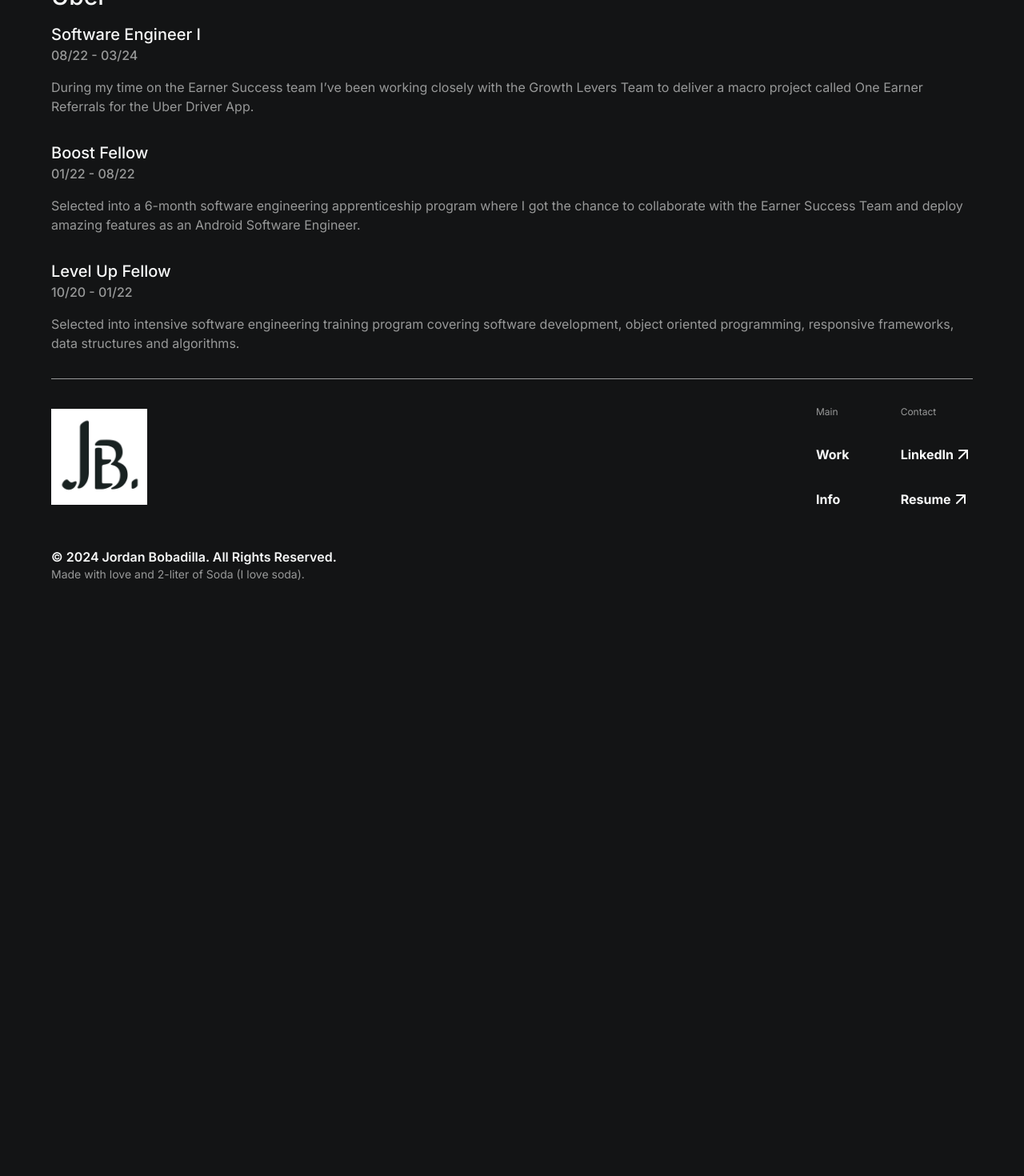
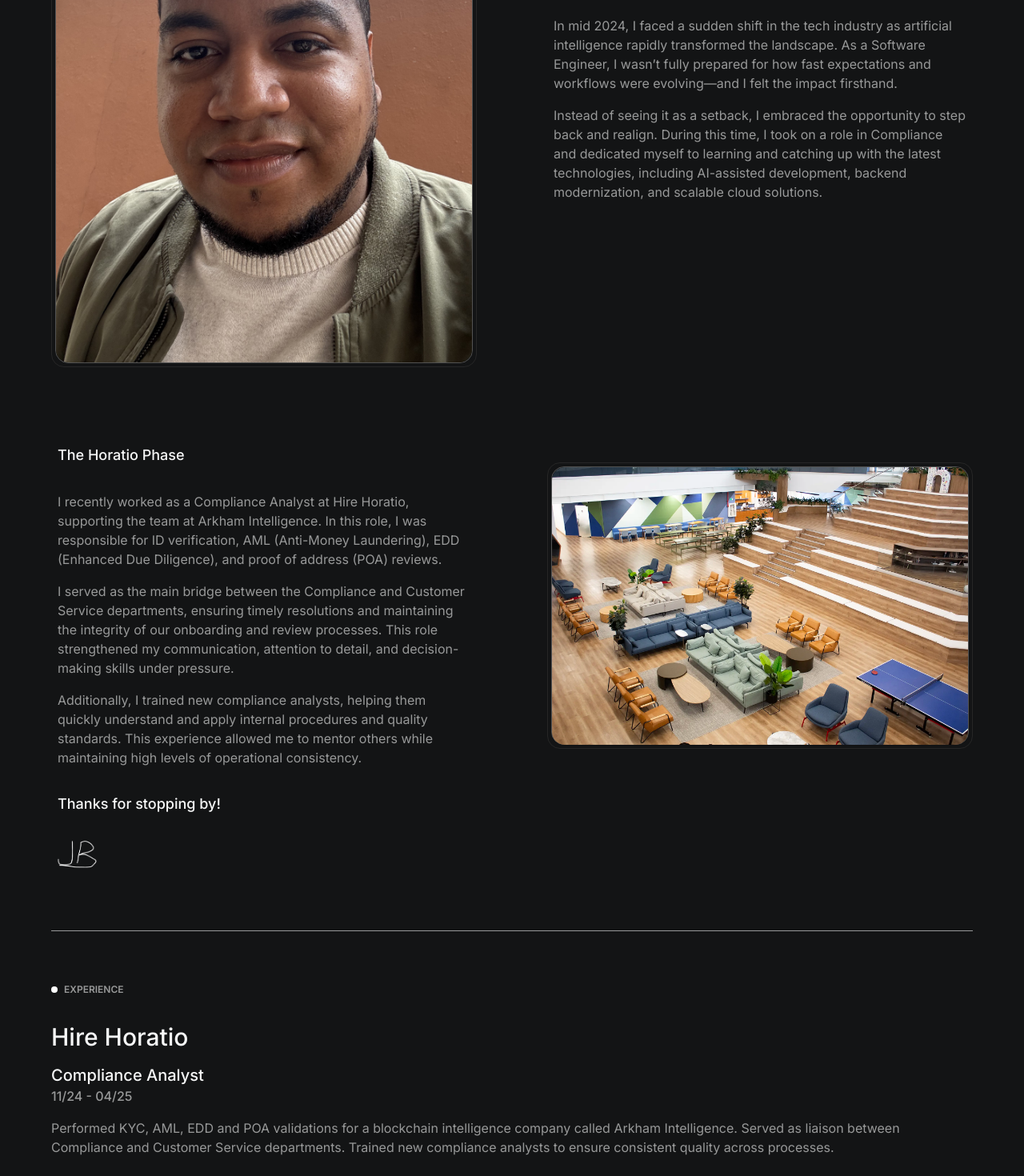
Before and after one commit to jordanbobadilla/personal-portfolio, a Next.js app: page /info in a window 1280 px wide. Shown: the part 5940-7410 px from the top of the page at 80% size. Before the commit the page ends 6700 px from the top, so only its background shows below. Built offline with nearby package versions, Linux system fonts and the light colour scheme.

Commit message:
Add Live Buttons to the Projects

```diff
--- a/app/components/experience/page.tsx
+++ b/app/components/experience/page.tsx
@@ -9,6 +9,15 @@ const Experience = () => {
           Experience
         </h4>
       </div>
+      <h1 className="text-3xl mt-8 mb-4 font-medium">Hire Horatio</h1>
+      <h2 className="text-xl font-medium ">Compliance Analyst</h2>
+      <p className="text-muted-foreground font-medium">11/24 - 04/25</p>
+      <p className="text-muted-foreground mt-4 mb-8">
+        Performed KYC, AML, EDD and POA validations for a blockchain
+        intelligence company called Arkham Intelligence. Served as liaison
+        between Compliance and Customer Service departments. Trained new
+        compliance analysts to ensure consistent quality across processes.
+      </p>
       <h1 className="text-3xl mt-8 mb-4 font-medium">Uber</h1>
       <h2 className="text-xl font-medium ">Software Engineer I</h2>
       <p className="text-muted-foreground font-medium">08/22 - 03/24</p>
--- a/app/components/projects/project/page.tsx
+++ b/app/components/projects/project/page.tsx
@@ -22,11 +22,11 @@ const Project = ({
       className={`mx-8 mt-8 h-auto border border-neutral-800 rounded-2xl text-primary`}
     >
       <div
-        className={`m-1 p-8 h-[98%] border border-neutral-600 hover:border-neutral-400 cursor-pointer rounded-2xl backdrop-blur-xl ${background} flex flex-col`}
+        className={`m-1 p-8 h-[98%] border border-neutral-600 hover:border-neutral-400 cursor-pointer rounded-2xl backdrop-blur-xl ${background} flex flex-col group`}
       >
         <div className="flex justify-between items-center">
           <h2 className="font-bold text-2xl">{title}</h2>
-          <ArrowRight />
+          <ArrowRight className="transform transition-transform duration-200 group-hover:translate-x-2" />
         </div>
         <p className="mt-4 font-medium">
           {subtitle}{" "}
--- a/app/domi-chat/page.tsx
+++ b/app/domi-chat/page.tsx
@@ -3,12 +3,32 @@ import NavBar from "../components/navbar/page"
 import Portrait from "../components/portrait/page"
 import Footer from "../components/footer/page"
 import BackButton from "../components/back-button/page"
+import Link from "next/link"
+import { Github, LucideVideo } from "lucide-react"
 
 const DomiChatPage = () => {
   return (
     <section className="text-primary">
       <header className="p-8 fixed top-0 right-0 left-0 z-10 flex flex-row justify-between items-center backdrop-blur-0 bg-gradient-to-b from-blue-700/80 to-transparent">
         <BackButton />
+        <div className="flex gap-4">
+          <Link
+            className="font-bold w-24 flex flex-row justify-center items-center gap-2 py-2 px-4 text-white text-md backdrop-blur-2 bg-blue-700 rounded-full hover:bg-blue-700/60 transition-colors duration-200 cursor-pointer group"
+            href={"https://domichat.vercel.app/"}
+            target="blank"
+          >
+            <LucideVideo className="w-4 h-4 transform transition-transform duration-200 group-hover:-translate-x-1" />{" "}
+            Live
+          </Link>
+          <Link
+            className="font-bold w-26 flex flex-row justify-center items-center gap-2 py-2 px-4 text-white text-md backdrop-blur-2 bg-black rounded-full hover:bg-black/40 transition-colors duration-200 cursor-pointer group"
+            href={"https://github.com/jordanbobadilla/domichat"}
+            target="blank"
+          >
+            <Github className="w-4 h-4 transform transition-transform duration-200 group-hover:-translate-x-1" />{" "}
+            Github
+          </Link>
+        </div>
       </header>
 
       <div className="mx-8 mt-24">
--- a/app/givn/page.tsx
+++ b/app/givn/page.tsx
@@ -3,12 +3,32 @@ import NavBar from "../components/navbar/page"
 import Portrait from "../components/portrait/page"
 import Footer from "../components/footer/page"
 import BackButton from "../components/back-button/page"
+import Link from "next/link"
+import { Github, LucideVideo } from "lucide-react"
 
 const GivnPage = () => {
   return (
     <section className="text-primary">
       <header className="p-8 fixed top-0 right-0 left-0 z-10 flex flex-row justify-between items-center backdrop-blur-0 bg-gradient-to-b from-purple-700/80 to-transparent">
         <BackButton />
+        <div className="flex gap-4">
+          <Link
+            className="font-bold w-24 flex flex-row justify-center items-center gap-2 py-2 px-4 text-white text-md backdrop-blur-2 bg-purple-700 rounded-full hover:bg-purple-700/60 transition-colors duration-200 cursor-pointer group"
+            href={"https://givn-d82af.web.app/"}
+            target="blank"
+          >
+            <LucideVideo className="w-4 h-4 transform transition-transform duration-200 group-hover:-translate-x-1" />{" "}
+            Live
+          </Link>
+          <Link
+            className="font-bold w-26 flex flex-row justify-center items-center gap-2 py-2 px-4 text-white text-md backdrop-blur-2 bg-black rounded-full hover:bg-black/40 transition-colors duration-200 cursor-pointer group"
+            href={"https://github.com/jordanbobadilla/Capstone-Givn"}
+            target="blank"
+          >
+            <Github className="w-4 h-4 transform transition-transform duration-200 group-hover:-translate-x-1" />{" "}
+            Github
+          </Link>
+        </div>
       </header>
 
       <div className="mx-8 mt-24">
--- a/app/info/page.tsx
+++ b/app/info/page.tsx
@@ -224,22 +224,77 @@ const InfoPage = () => {
               continue this journey, helping to shape the future of Technology
               like I did at Uber.
             </p>
-            <h2 className="mt-8 mx-10 font-medium text-lg">
-              Thanks for stopping by!
-            </h2>
-            <img
-              src="/signature.png"
-              alt="Jordan Bobadilla's signature"
-              width={"96"}
-              height={"96"}
-              className="ml-6"
-            />
           </div>
           <div className="order-1 md:order-2">
             <Portrait imgUrl="/uber3.JPG" />
           </div>
         </div>
+
+        <div className="grid md:grid-cols-2 gap-6 items-center">
+          <div className="order-1">
+            <Portrait imgUrl="/jordan4.jpg" />
+          </div>
+          <div className="order-2">
+            <h2 className="my-8 mx-10 font-medium text-lg">
+              Unexpected Events
+            </h2>
+            <p className="text-muted-foreground mx-10 mt-4">
+              In mid 2024, I faced a sudden shift in the tech industry as
+              artificial intelligence rapidly transformed the landscape. As a
+              Software Engineer, I wasn’t fully prepared for how fast
+              expectations and workflows were evolving—and I felt the impact
+              firsthand.
+            </p>
+            <p className="text-muted-foreground mx-10 mt-4">
+              Instead of seeing it as a setback, I embraced the opportunity to
+              step back and realign. During this time, I took on a role in
+              Compliance and dedicated myself to learning and catching up with
+              the latest technologies, including AI-assisted development,
+              backend modernization, and scalable cloud solutions.
+            </p>
+          </div>
+        </div>
+
+        <div className="grid md:grid-cols-2 gap-6 items-center">
+          <div className="order-2 md:order-1">
+            <h2 className="my-8 mx-10 font-medium text-lg">
+              The Horatio Phase
+            </h2>
+            <p className="text-muted-foreground mx-10 mt-8">
+              I recently worked as a Compliance Analyst at Hire Horatio,
+              supporting the team at Arkham Intelligence. In this role, I was
+              responsible for ID verification, AML (Anti-Money Laundering), EDD
+              (Enhanced Due Diligence), and proof of address (POA) reviews.
+            </p>
+            <p className="text-muted-foreground mx-10 mt-4">
+              I served as the main bridge between the Compliance and Customer
+              Service departments, ensuring timely resolutions and maintaining
+              the integrity of our onboarding and review processes. This role
+              strengthened my communication, attention to detail, and
+              decision-making skills under pressure.
+            </p>
+            <p className="text-muted-foreground mx-10 mt-4">
+              Additionally, I trained new compliance analysts, helping them
+              quickly understand and apply internal procedures and quality
+              standards. This experience allowed me to mentor others while
+              maintaining high levels of operational consistency.
+            </p>
+          </div>
+          <div className="order-1 md:order-2">
+            <Portrait imgUrl="/horatio.webp" />
+          </div>
+        </div>
       </div>
+      <h2 className="mt-8 mx-10 font-medium text-lg">
+        Thanks for stopping by!
+      </h2>
+      <img
+        src="/signature.png"
+        alt="Jordan Bobadilla's signature"
+        width={"96"}
+        height={"96"}
+        className="ml-6"
+      />
       <div className="h-[1px] m-8 bg-muted-foreground" />
       <Experience />
       <div className="h-[1px] m-8 bg-muted-foreground" />
--- a/app/one-earner-referrals/page.tsx
+++ b/app/one-earner-referrals/page.tsx
@@ -2,12 +2,24 @@ import React from "react"
 import Portrait from "../components/portrait/page"
 import Footer from "../components/footer/page"
 import BackButton from "../components/back-button/page"
+import { Github, LucideVideo } from "lucide-react"
+import Link from "next/link"
 
 const OneEarnerReferralsPage = () => {
   return (
     <section className="text-primary">
       <header className="p-8 fixed top-0 right-0 left-0 z-10 flex flex-row justify-between items-center backdrop-blur-0 bg-gradient-to-b from-red-900/80 to-transparent">
         <BackButton />
+        <div className="flex gap-4">
+          <Link
+            className="font-bold w-24 flex flex-row justify-center items-center gap-2 py-2 px-4 text-white text-md backdrop-blur-2 bg-red-900 rounded-full hover:bg-red-900/60 transition-colors duration-200 cursor-pointer group"
+            href={"https://www.uber.com/us/en/drive/driver-app/"}
+            target="blank"
+          >
+            <LucideVideo className="w-4 h-4 transform transition-transform duration-200 group-hover:-translate-x-1" />
+            Live
+          </Link>
+        </div>
       </header>
 
       <div className="mx-8 mt-24">
```
Also changed, not shown: app/elementix/page.tsx (+20 -0 lines), public/horatio.webp (added), public/jordan4.jpg (added).
